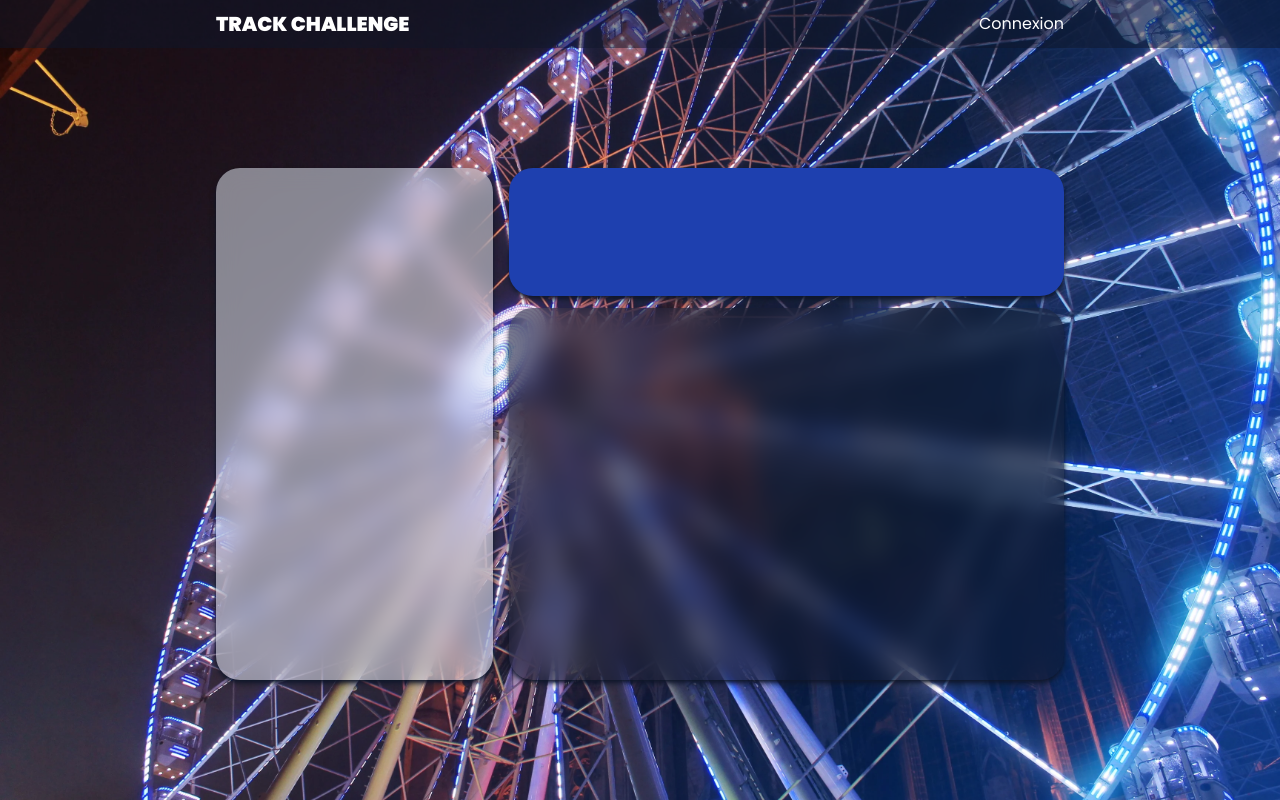
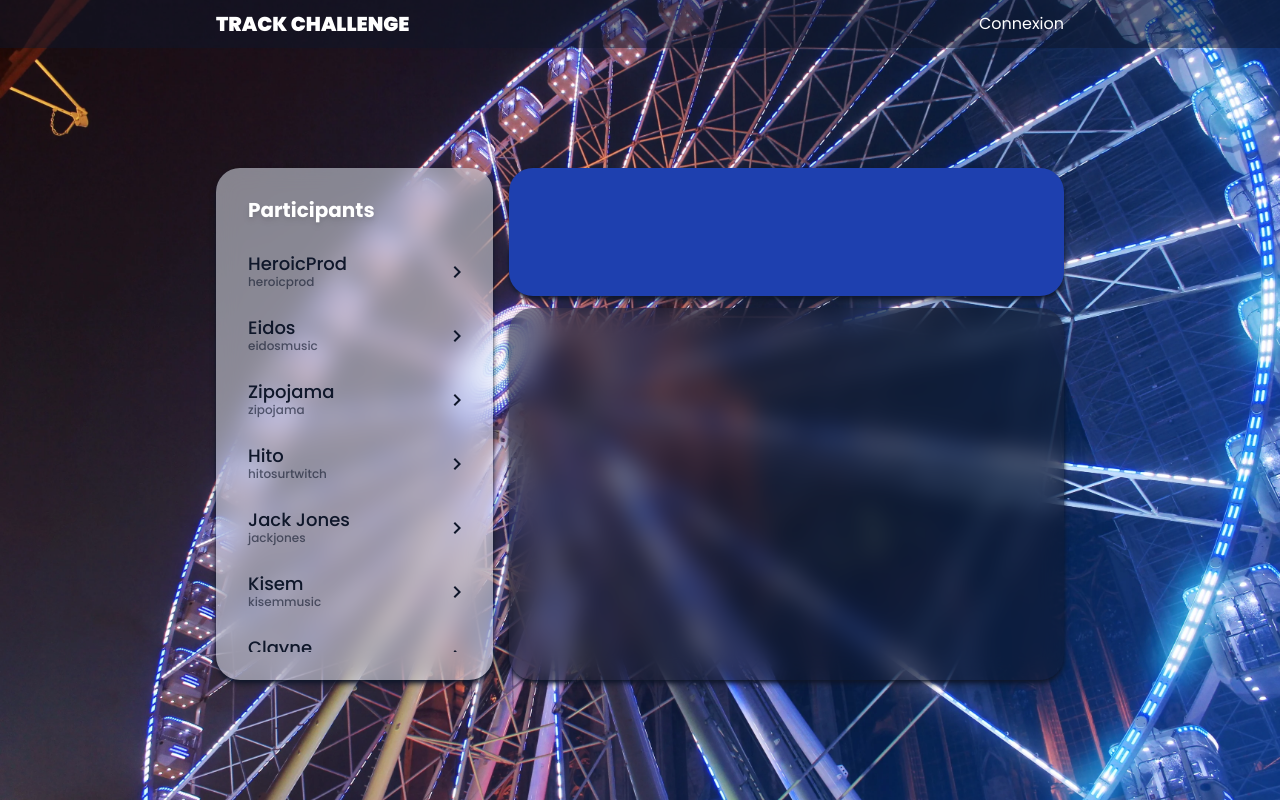
Before and after one commit to EidosX/TrackChallenge, a Next.js app in the folder frontend/: page /votes/1 in a window 1280 px wide. Built offline with nearby package versions, Linux system fonts and the light colour scheme; no server answers.

Commit message:
left panel design

```diff
--- a/frontend/package.json
+++ b/frontend/package.json
@@ -9,6 +9,10 @@
   },
   "dependencies": {
     "@apollo/client": "^3.5.6",
+    "@emotion/react": "^11.7.1",
+    "@emotion/styled": "^11.6.0",
+    "@mui/icons-material": "^5.2.4",
+    "@mui/material": "^5.2.4",
     "crypto-js": "^4.1.1",
     "next": "12.0.7",
     "react": "17.0.2",
--- a/frontend/pages/votes/[id].tsx
+++ b/frontend/pages/votes/[id].tsx
@@ -1,28 +1,60 @@
 import Navbar from "../../components/Navbar";
 import PageCenter from "../../components/PageCenter";
-
-const boxStyle = "rounded-3xl backdrop-blur-md shadow-md shadow-slate-900";
+import KeyboardArrowRightIcon from "@mui/icons-material/KeyboardArrowRight";
 
 const LeftPanel = () => {
-  return <div className={`basis-1/3 bg-blue-50 bg-opacity-50 ${boxStyle}`}></div>;
+  const Participant = ({ name, twitchNickname }) => {
+    return (
+      <div className="cursor-pointer flex h-16 text-slate-900 items-center">
+        <div className="">
+          <p className="font-medium text-lg">{name}</p>
+          <p className="-translate-y-1 font-medium opacity-60 text-xs">{twitchNickname}</p>
+        </div>
+        <KeyboardArrowRightIcon className="ml-auto translate-x-2"></KeyboardArrowRightIcon>
+      </div>
+    );
+  };
+
+  return (
+    <div className="mx-2 my-7 absolute inset-0 flex flex-col">
+      <h3 className="px-6 text-xl font-bold mb-4 drop-shadow-md">Participants</h3>
+      <div className="overflow-auto px-6">
+        <Participant name="HeroicProd" twitchNickname="heroicprod" />
+        <Participant name="Eidos" twitchNickname="eidosmusic" />
+        <Participant name="Zipojama" twitchNickname="zipojama" />
+        <Participant name="Hito" twitchNickname="hitosurtwitch" />
+        <Participant name="Jack Jones" twitchNickname="jackjones" />
+        <Participant name="Kisem" twitchNickname="kisemmusic" />
+        <Participant name="Clayne" twitchNickname="clayneoff" />
+        <Participant name="Jeremouille" twitchNickname="jeremouille" />
+      </div>
+    </div>
+  );
 };
 
 const HeaderPanel = () => {
-  return <div className={`h-32 bg-blue-800 ${boxStyle}`}></div>;
+  return <></>;
 };
 
 const MainPanel = () => {
-  return <div className={`grow bg-slate-900 bg-opacity-50 ${boxStyle}`}></div>;
+  return <></>;
 };
 
 export default () => {
+  const boxStyle = "rounded-3xl backdrop-blur-md shadow-md shadow-slate-900";
   return (
     <PageCenter header={<Navbar />}>
-      <div className="flex gap-4 h-[32rem] w-screen max-w-4xl px-6">
-        <LeftPanel />
+      <div className="relative flex gap-4 h-[32rem] w-screen max-w-4xl px-6">
+        <div className={`basis-1/3 bg-blue-50 bg-opacity-50  ${boxStyle}`}>
+          <LeftPanel />
+        </div>
         <div className="flex flex-col gap-3 basis-2/3">
-          <HeaderPanel />
-          <MainPanel />
+          <div className={`h-32 bg-blue-800 ${boxStyle}`}>
+            <HeaderPanel />
+          </div>
+          <div className={`grow bg-slate-900 bg-opacity-50 ${boxStyle}`}>
+            <MainPanel />
+          </div>
         </div>
       </div>
     </PageCenter>
--- a/frontend/styles/globals.css
+++ b/frontend/styles/globals.css
@@ -1,4 +1,4 @@
-@import url("https://fonts.googleapis.com/css2?family=Poppins:wght@300;400;700;900&display=swap");
+@import url("https://fonts.googleapis.com/css2?family=Poppins:wght@300;400;500;700;900&display=swap");
 
 @tailwind base;
 @tailwind components;
@@ -13,3 +13,24 @@ body {
   background-position: center;
   font-family: "Poppins", sans-serif;
 }
+
+/* ===== Scrollbar CSS ===== */
+/* Firefox */
+* {
+  scrollbar-width: auto;
+  scrollbar-color: #5b738b #ffffff;
+}
+
+/* Chrome, Edge, and Safari */
+*::-webkit-scrollbar {
+  width: 8px;
+}
+
+*::-webkit-scrollbar-track {
+  background: #00000000;
+}
+
+*::-webkit-scrollbar-thumb {
+  background-color: #0e213575;
+  border-radius: 100px;
+}
```
Also changed, not shown: 1 other file (tests, documents, lock files or other folders).
